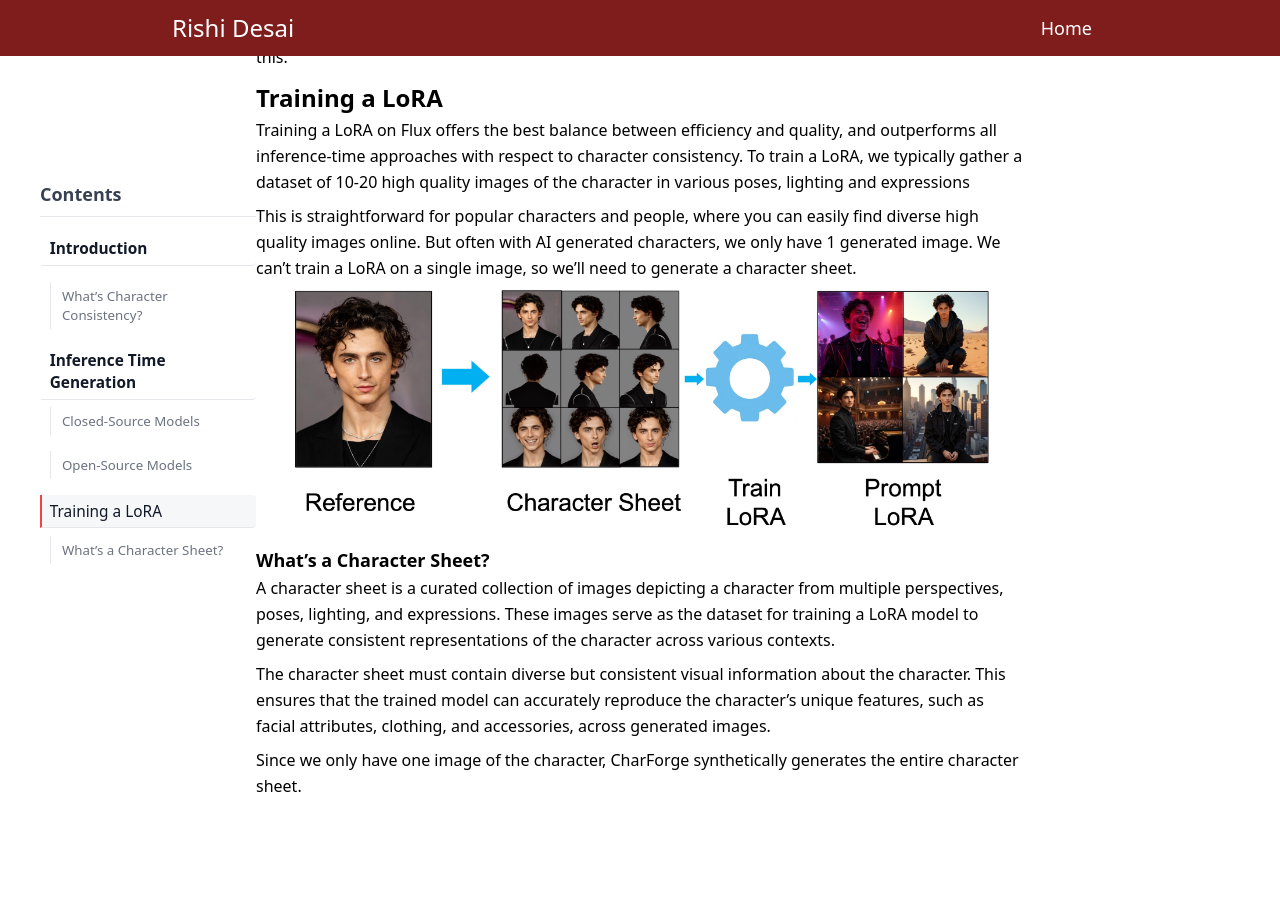
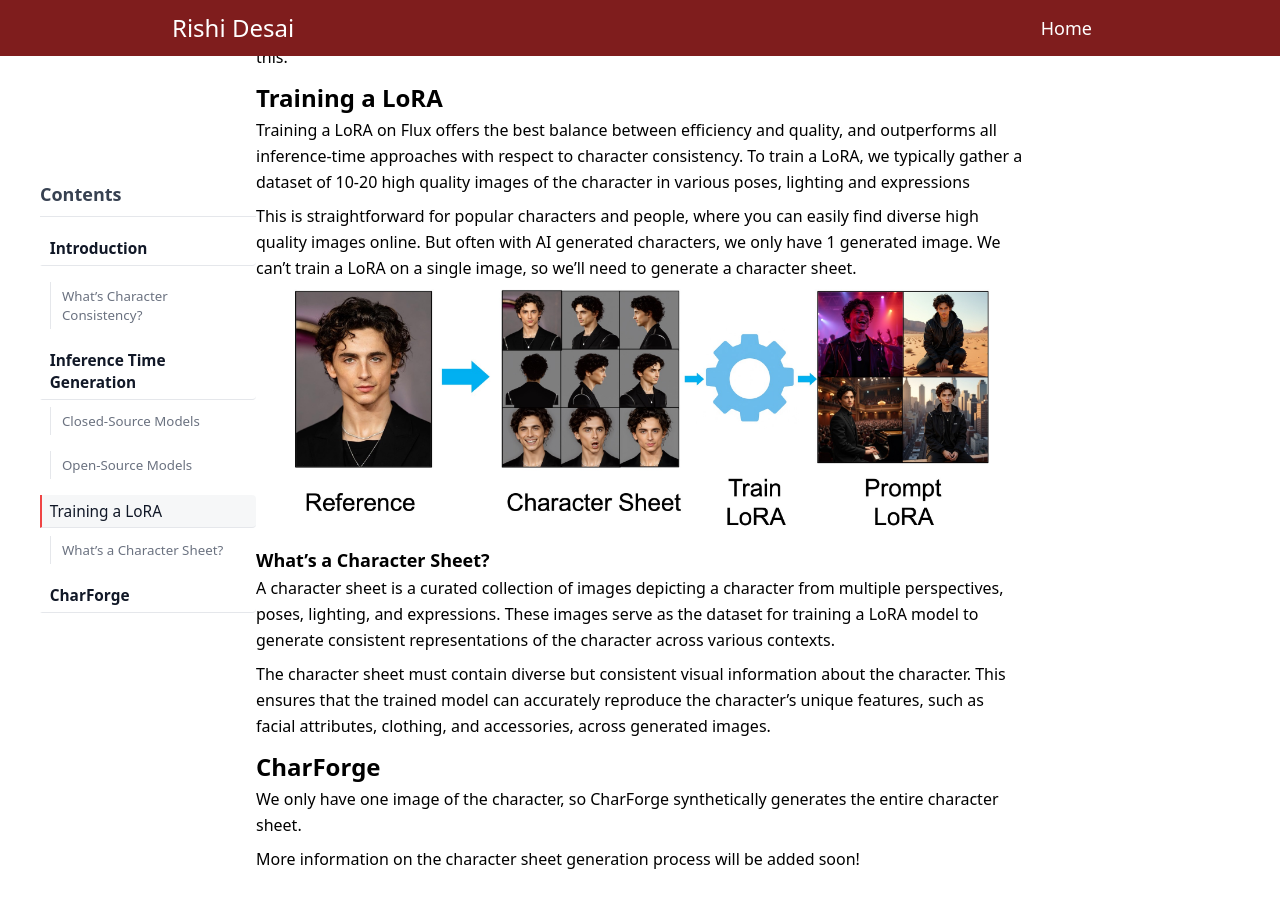
Before and after one commit to RishiDesai/rishidesai.github.io, a Jekyll site: the page built from _posts/2025-06-30-character.md, in a window 1280 px wide and 900 px high, scrolled down 2236 px. Built offline with Jekyll 4.4.1, drawn with Linux system fonts in a browser that asks for light colours; nearby versions of some CDN libraries; before the commit the page ends 3063 px from its top, so only the background shows below that.

Commit message:
more work on character

```diff
--- a/_posts/2025-06-30-character.md
+++ b/_posts/2025-06-30-character.md
@@ -91,4 +91,7 @@ A character sheet is a curated collection of images depicting a character from m
 
 The character sheet must contain diverse but consistent visual information about the character. This ensures that the trained model can accurately reproduce the character's unique features, such as facial attributes, clothing, and accessories, across  generated images.
 
-Since we only have one image of the character, CharForge synthetically generates the entire character sheet.
+# CharForge
+We only have one image of the character, so CharForge synthetically generates the entire character sheet.
+
+More information on the character sheet generation process will be added soon!
```
